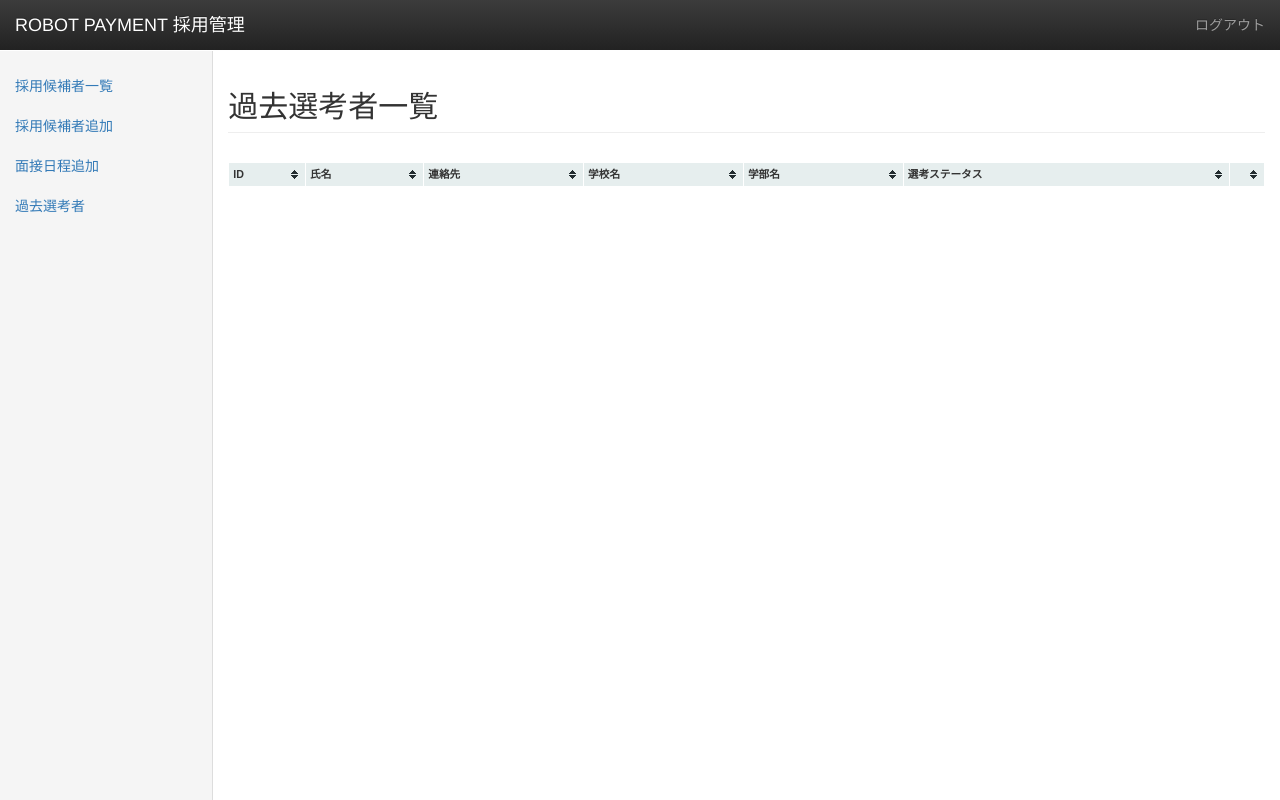
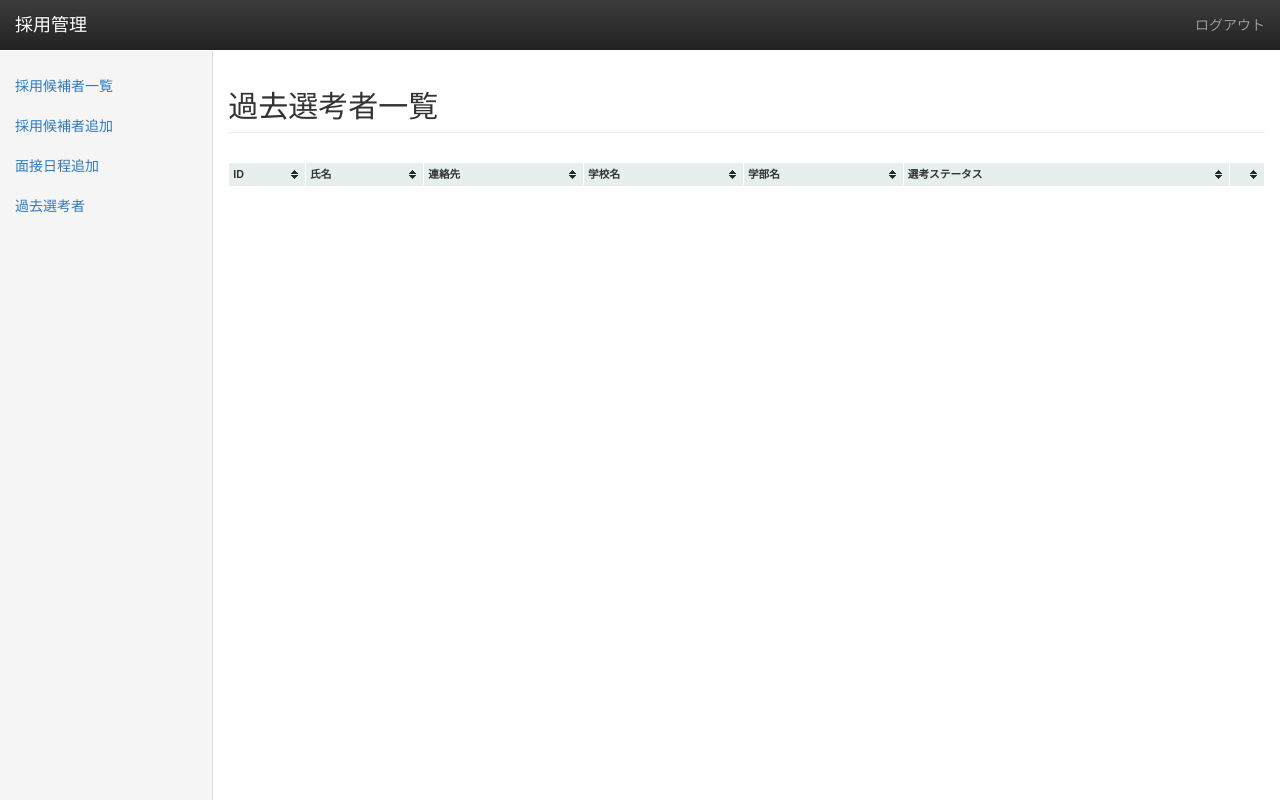
Before and after one commit to hagyyyy1992/recuritment-manager, a Django app: page /recruitment/archive_list/ in a window 1280 px wide. Run offline with Django 3.2, Linux system fonts and the light colour scheme; the visitor is signed in with stand-in values (Sample User, id 1); data comes from the database, SQL or seed files in the repository; data that the repository does not hold is empty; some libraries are stand-ins or nearby versions.

Commit message:
ヘッダーを修正

```diff
--- a/recruitment/templates/base.html
+++ b/recruitment/templates/base.html
@@ -5,7 +5,7 @@
     <meta charset="UTF-8">
     <meta http-equiv="X-UA-Compatible" content="IE=edge">
     <meta name="viewport" content="width=device-width, initial-scale=1">
-    <title>ROBOT PAYMENT 採用管理</title>
+    <title>採用管理</title>
 
     <link rel="stylesheet" type="text/css" href="{% static 'css/blue/style.css' %}" />
     <!-- Latest compiled and minified CSS -->
@@ -47,7 +47,7 @@
     <nav class="navbar navbar-inverse navbar-fixed-top">
         <div class="container-fluid">
             <div class="navbar-header">
-                <a class="navbar-brand" href="">ROBOT PAYMENT 採用管理</a>
+                <a class="navbar-brand" href="">採用管理</a>
             </div>
             {% if user.is_authenticated %}
               <div id="navbar" class="navbar-collapse collapse">
--- a/templates/admin/base_site.html
+++ b/templates/admin/base_site.html
@@ -3,7 +3,7 @@
 {% block title %}{{ title }} | {{ site_title|default:_('Django site admin') }}{% endblock %}
 
 {% block branding %}
-<h1 id="site-name"><a href="{% url 'admin:index' %}">ROBOT PAYMENT 採用管理</a></h1>
+<h1 id="site-name"><a href="{% url 'admin:index' %}">採用管理</a></h1>
 {% endblock %}
 
 {% block nav-global %}{% endblock %}
```
